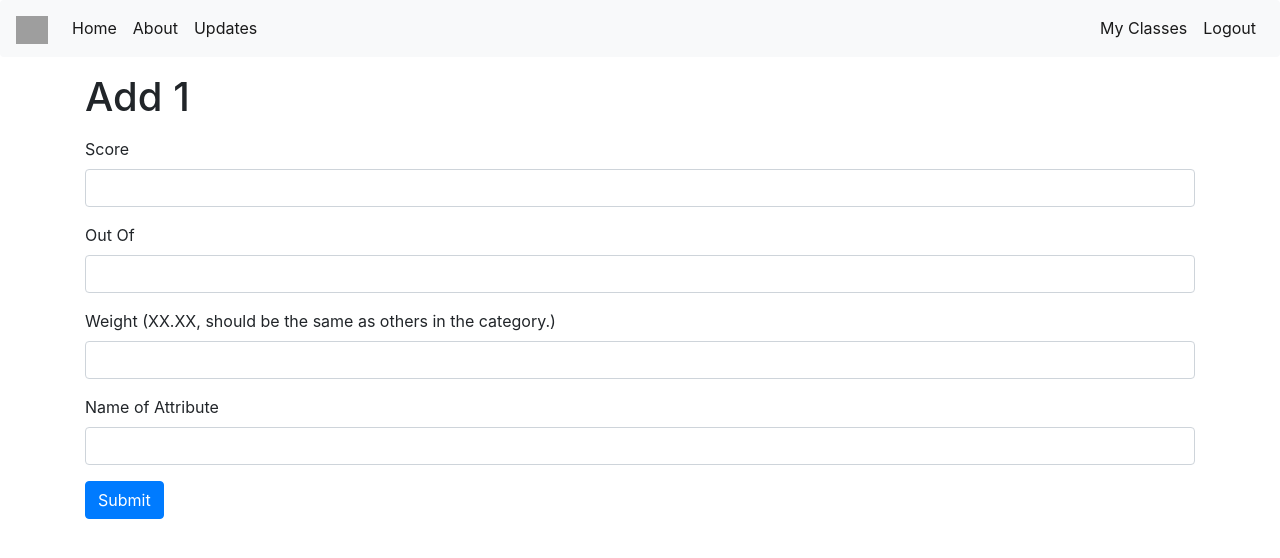
After one commit to dpaez16/Academic-Calendar, a Flask app: a page that uses templates/addAttributeWeight.html in a window 1280 px wide. The commit adds this page. Shown: the top 558 px of the page. Run offline with Flask 2, Linux system fonts and the light colour scheme; the visitor is signed in with stand-in values (Sample User, id 1); some libraries are stand-ins or nearby versions; grey boxes are pictures that could not be loaded.

Commit message:
can add/delete attributes

```diff
--- a/server.py
+++ b/server.py
@@ -154,19 +154,30 @@ def mySchoolClass(name,cName):
     courseNum = name[name.index('-')+1:]
     cur = mysql.connection.cursor()
     cur.execute("SELECT weighted FROM Classes WHERE netID=%s AND subject=%s AND courseNum=%s AND courseName=%s", [session['netid'], subject, courseNum, cName])
-    weighted = cur.fetchall()[0]['weighted']
+    weighted = 0
+    for row in cur.fetchall():
+        weighted = row['weighted']
     if weighted:
-        cur.execute("SELECT score, total, weight FROM Percentage WHERE netID=%s AND subject=%s AND courseNum=%s AND category=%s AND courseName=%s", [session['netid'], subject, courseNum, "Attendance", cName])
+        cur.execute("SELECT score, total, weight, attribute FROM Percentage WHERE netID=%s AND subject=%s AND courseNum=%s AND category=%s AND courseName=%s", [session['netid'], subject, courseNum, "Attendance", cName])
         dataAttendance = cur.fetchall()
+        totalAttendanceScore, totalAttendancePossible = 0.0, 0.0
+        weight = 0
+        for row in dataAttendance:
+            totalAttendanceScore += float(row['score'])
+            totalAttendancePossible += float(row['total'])
+            weight = float(row['weight'])
         return render_template('class.html',
                                subject=subject,
                                courseNum=courseNum,
                                courseName=cName,
                                weighted=weighted,
-                               dataAttendance=dataAttendance
+                               weight=weight,
+                               dataAttendance=dataAttendance,
+                               totalAttendanceScore=totalAttendanceScore,
+                               totalAttendancePossible=totalAttendancePossible
                                )
     else:
-        cur.execute("SELECT score, total FROM Points WHERE netID=%s AND subject=%s AND courseNum=%s AND category=%s AND courseName=%s", [session['netid'], subject, courseNum, "Attendance", cName])
+        cur.execute("SELECT score, total, attribute FROM Points WHERE netID=%s AND subject=%s AND courseNum=%s AND category=%s AND courseName=%s", [session['netid'], subject, courseNum, "Attendance", cName])
         dataAttendance = cur.fetchall()
         totalAttendanceScore, totalAttendancePossible = 0.0, 0.0
         for row in dataAttendance:
@@ -226,9 +237,110 @@ def deleteClass(course, cName):
         # delete goes through
         mysql.connection.commit()
         cur.close()
-        flash(subject + courseNum + ' has been removed.', 'success')
+        flash(subject + courseNum + ": " + cName + ' has been removed.', 'success')
         return redirect(url_for('myclasses'))
     return render_template('maybeDelete.html', subject=subject, courseNum=courseNum, courseName=cName)
+
+class addAttributeNoWeightForm(Form):
+    score = StringField('Score', [validators.Regexp(r'[0-9]+(.|)[0-9]*', message='Not a number.')])
+    total = StringField('Out Of', [validators.Regexp(r'[0-9]+(.|)[0-9]*', message='Not a number.')])
+    attrTitle = StringField('Name of Attribute', [validators.DataRequired()])
+
+# User tries to add attribute (no weight)
+@app.route('/myclasses/<string:name>/<string:cName>/Add<string:attr>', methods=['GET','POST'])
+@is_logged_in
+def addAttributeNoWeight(name, cName, attr):
+    form = addAttributeNoWeightForm(request.form)
+    if request.method == 'POST' and form.validate():  # form is correctly inputted
+        subject = name[:name.index('-')]
+        courseNum = name[name.index('-') + 1:]
+        score = form.score.data
+        total = form.total.data
+        if float(form.score.data) > float(form.total.data):
+            flash('Score is greater than total.', 'danger')
+            #return redirect(url_for('mySchoolClass', name=name, cName=cName))
+            return render_template('addAttributeNoWeight.html', form=form, attribute=attr)
+        attrTitle = form.attrTitle.data
+        # Connect to DB
+        cur = mysql.connection.cursor()
+        # Add new attribute to DB
+        cur.execute("INSERT INTO Points(netID, subject, courseNum, courseName, category, attribute, score, total) VALUES(%s, %s, %s, %s, %s, %s, %s, %s)", [session['netid'], subject, courseNum, cName, attr, attrTitle ,score, total])
+        # Commit changes to DB
+        mysql.connection.commit()
+        cur.close()
+        flash(attr + ' attribute has been added.', 'success')
+        return redirect(url_for('mySchoolClass', name=name, cName=cName))
+    return render_template('addAttributeNoWeight.html', form=form, attribute=attr)
+
+class addAttributeWeightForm(Form):
+    score = StringField('Score', [validators.Regexp(r'[0-9]+(.|)[0-9]*', message='Not a number.')])
+    total = StringField('Out Of', [validators.Regexp(r'[0-9]+(.|)[0-9]*', message='Not a number.')])
+    attrTitle = StringField('Name of Attribute', [validators.DataRequired()])
+    weight = StringField('Weight (XX.XX, should be the same as others in the category.)', [validators.Regexp(r'[0-9][0-9].[0-9][0-9]', message='Not a number.')])
+
+# User tries to add attribute (weight)
+@app.route('/myclasses/<string:name>/<string:cName>/Add<string:attr>Weight', methods=['GET','POST'])
+@is_logged_in
+def addAttributeWeight(name, cName, attr):
+    form = addAttributeWeightForm(request.form)
+    if request.method == 'POST' and form.validate():  # form is correctly inputted
+        subject = name[:name.index('-')]
+        courseNum = name[name.index('-') + 1:]
+        score = form.score.data
+        total = form.total.data
+        weight = form.weight.data
+        if float(form.score.data) > float(form.total.data):
+            flash('Score is greater than total.', 'danger')
+            return render_template('addAttributeWeight.html', form=form, attribute=attr)
+        attrTitle = form.attrTitle.data
+        # Connect to DB
+        cur = mysql.connection.cursor()
+        result = cur.execute('SELECT * FROM Percentage WHERE netID=%s AND subject=%s AND courseNum=%s AND courseName=%s AND category=%s', [session['netid'], subject, courseNum, cName, attr])
+        if result != 0:
+            result = cur.execute('SELECT * FROM Percentage WHERE netID=%s AND subject=%s AND courseNum=%s AND courseName=%s AND category=%s AND weight=%s', [session['netid'], subject, courseNum, cName, attr, weight])
+            if result == 0:
+                flash('Weight is not the same as the others.', 'danger')
+                return render_template('addAttributeWeight.html', form=form, attribute=attr)
+        # Add new attribute to DB (nothing has been added to category yet OR weight is the same as the others)
+        cur.execute("INSERT INTO Percentage(netID, subject, courseNum, courseName, category, attribute, score, total, weight) VALUES(%s, %s, %s, %s, %s, %s, %s, %s, %s)", [session['netid'], subject, courseNum, cName, attr, attrTitle ,score, total, weight])
+        # Commit changes to DB
+        mysql.connection.commit()
+        cur.close()
+        flash(attr + ' attribute has been added.', 'success')
+        return redirect(url_for('mySchoolClass', name=name, cName=cName))
+    return render_template('addAttributeWeight.html', form=form, attribute=attr)
+
+@app.route('/myclasses/<string:name>/<string:cName>/Delete<string:attr>/<string:attrTitle>/<string:score>-<string:total>', methods=['GET','POST'])
+@is_logged_in
+def deleteAttributeNoWeight(name, cName, attr, attrTitle, score, total):
+    subject = name[:name.index('-')]
+    courseNum = name[name.index('-') + 1:]
+    if request.method == 'POST':
+        # connect to DB
+        cur = mysql.connection.cursor()
+        cur.execute('DELETE FROM Points WHERE netID=%s AND subject=%s AND courseNum=%s AND courseName=%s AND category=%s AND attribute=%s AND score=%s AND total=%s', [session['netid'], subject, courseNum, cName, attr, attrTitle, score, total])
+        # delete goes through
+        mysql.connection.commit()
+        cur.close()
+        flash(attr + ' attribute has been removed.', 'success')
+        return redirect(url_for('mySchoolClass', name=name, cName=cName))
+    return render_template('maybeDeleteAttribute.html', attrTitle=attrTitle, attribute=attr)
+
+@app.route('/myclasses/<string:name>/<string:cName>/Delete<string:attr>Weight/<string:attrTitle>/<string:score>-<string:total>/<string:weight>', methods=['GET','POST'])
+@is_logged_in
+def deleteAttributeWeight(name, cName, attr, attrTitle, score, total, weight):
+    subject = name[:name.index('-')]
+    courseNum = name[name.index('-') + 1:]
+    if request.method == 'POST':
+        # connect to DB
+        cur = mysql.connection.cursor()
+        cur.execute('DELETE FROM Percentage WHERE netID=%s AND subject=%s AND courseNum=%s AND courseName=%s AND category=%s AND attribute=%s AND score=%s AND total=%s AND weight=%s', [session['netid'], subject, courseNum, cName, attr, attrTitle, score, total, weight])
+        # delete goes through
+        mysql.connection.commit()
+        cur.close()
+        flash(attr + ' attribute has been removed.', 'success')
+        return redirect(url_for('mySchoolClass', name=name, cName=cName))
+    return render_template('maybeDeleteAttribute.html', attrTitle=attrTitle, attribute=attr)
 
 if __name__ == "__main__":
     app.secret_key='docpmoo10/10'
--- /dev/null
+++ b/templates/addAttributeWeight.html
@@ -0,0 +1,24 @@
+{% extends 'layout.html' %}
+
+{% block body %}
+    <p></p>
+    <h1>Add {{attribute}}</h1>
+    <p></p>
+    {% from "includes/_formhelpers.html" import render_field %}
+    <form action="" method="POST">
+        <div class="form-group">
+            {{render_field(form.score, class_="form-control")}}
+        </div>
+        <div class="form-group">
+            {{render_field(form.total, class_="form-control")}}
+        </div>
+        <div class="form-group">
+            {{render_field(form.weight, class_="form-control")}}
+        </div>
+        <div class="form-group">
+            {{render_field(form.attrTitle, class_="form-control")}}
+        </div>
+        <p></p>
+        <p><input type="submit" class="btn btn-primary" value="Submit"></p>
+    </form>
+{% endblock %}
```
Also changed, not shown: templates/addAttributeNoWeight.html (added, +21 -0 lines), templates/class.html (+26 -9 lines), templates/maybeDeleteAttribute.html (added, +13 -0 lines).
